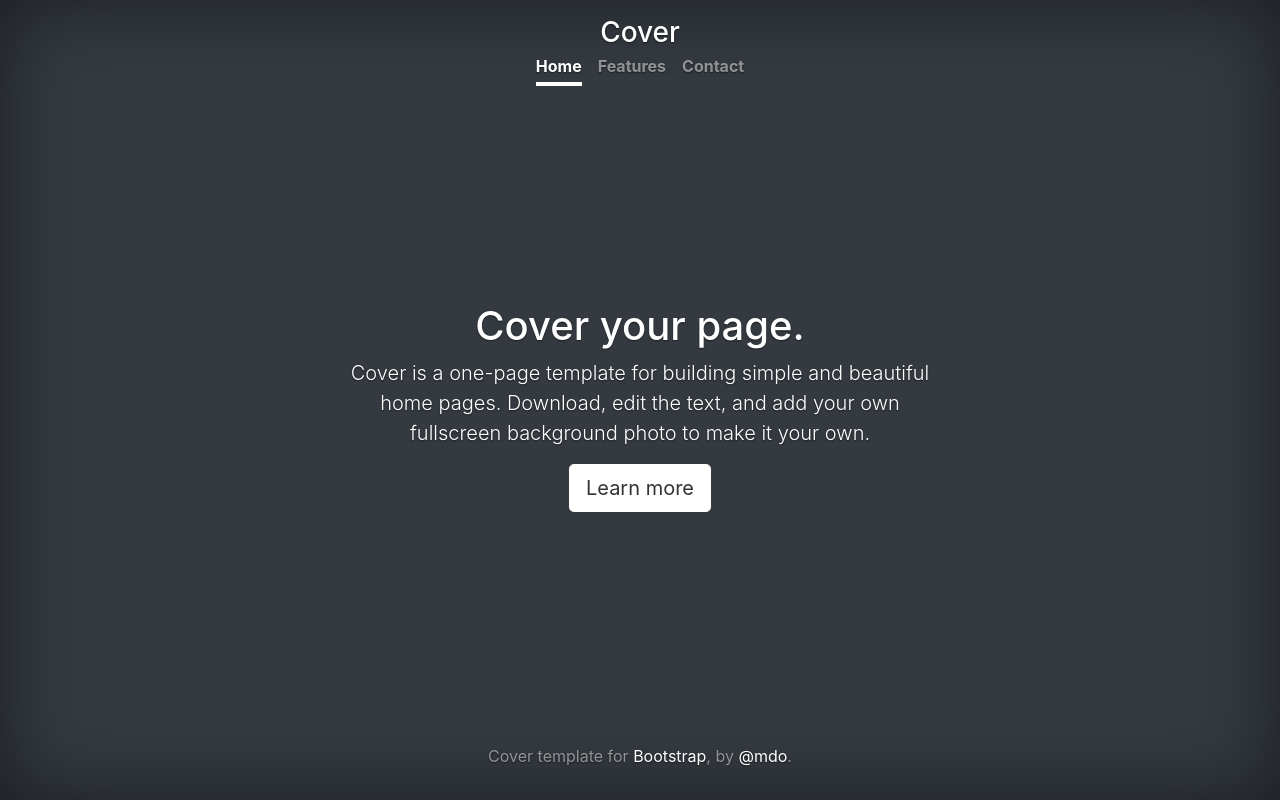
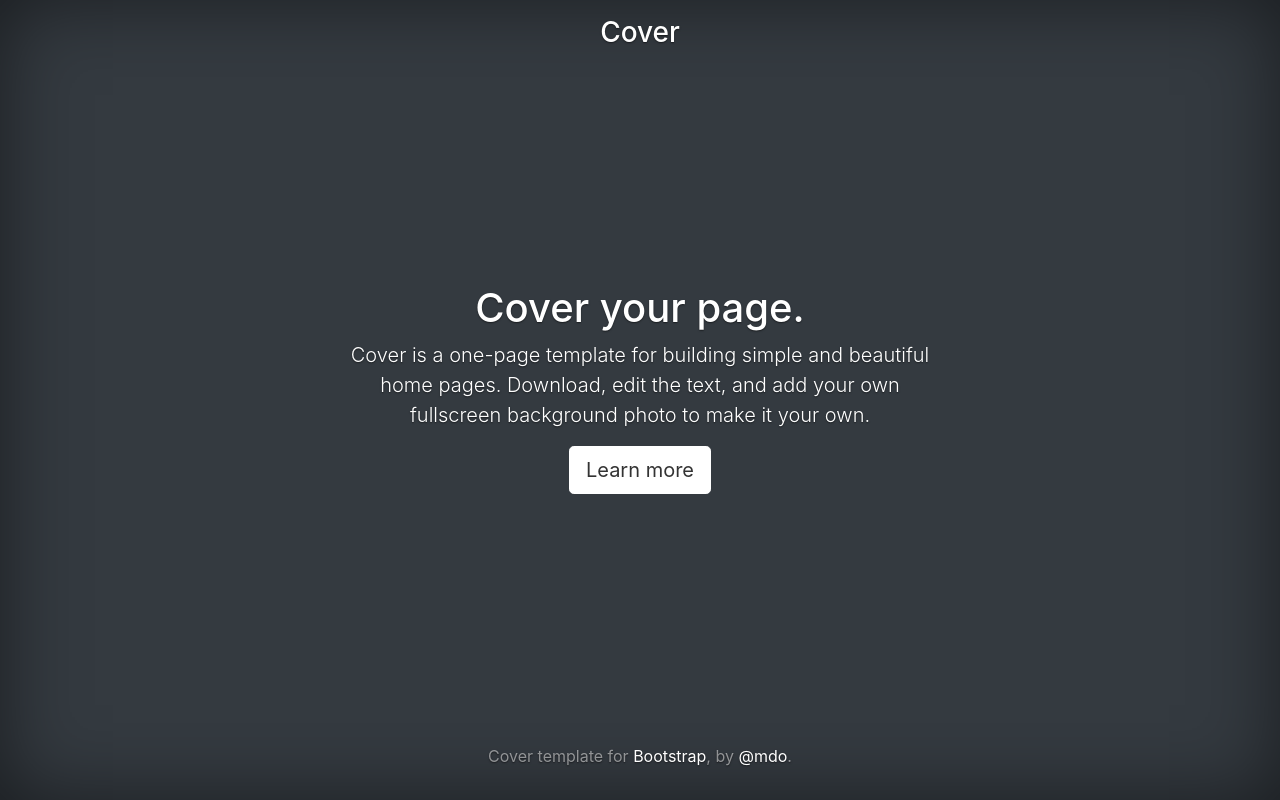
Before and after one commit to n0Oo0Oo0b/d3-tech, a plain HTML site: page index.html in a window 1280 px wide. Drawn offline with nearby package versions, Linux system fonts and the light colour scheme.

Commit message:
Delete Navbar

```diff
--- a/index.html
+++ b/index.html
@@ -23,13 +23,6 @@
       <header class="mb-auto">
         <div>
           <h3 class="float-md-start mb-0">Cover</h3>
-
-          <!-- Navbar -->
-          <nav class="nav nav-masthead justify-content-center float-md-end">
-            <a class="nav-link active" aria-current="page" href="#">Home</a>
-            <a class="nav-link" href="#">Features</a>
-            <a class="nav-link" href="#">Contact</a>
-          </nav>
         </div>
       </header>
 
```
